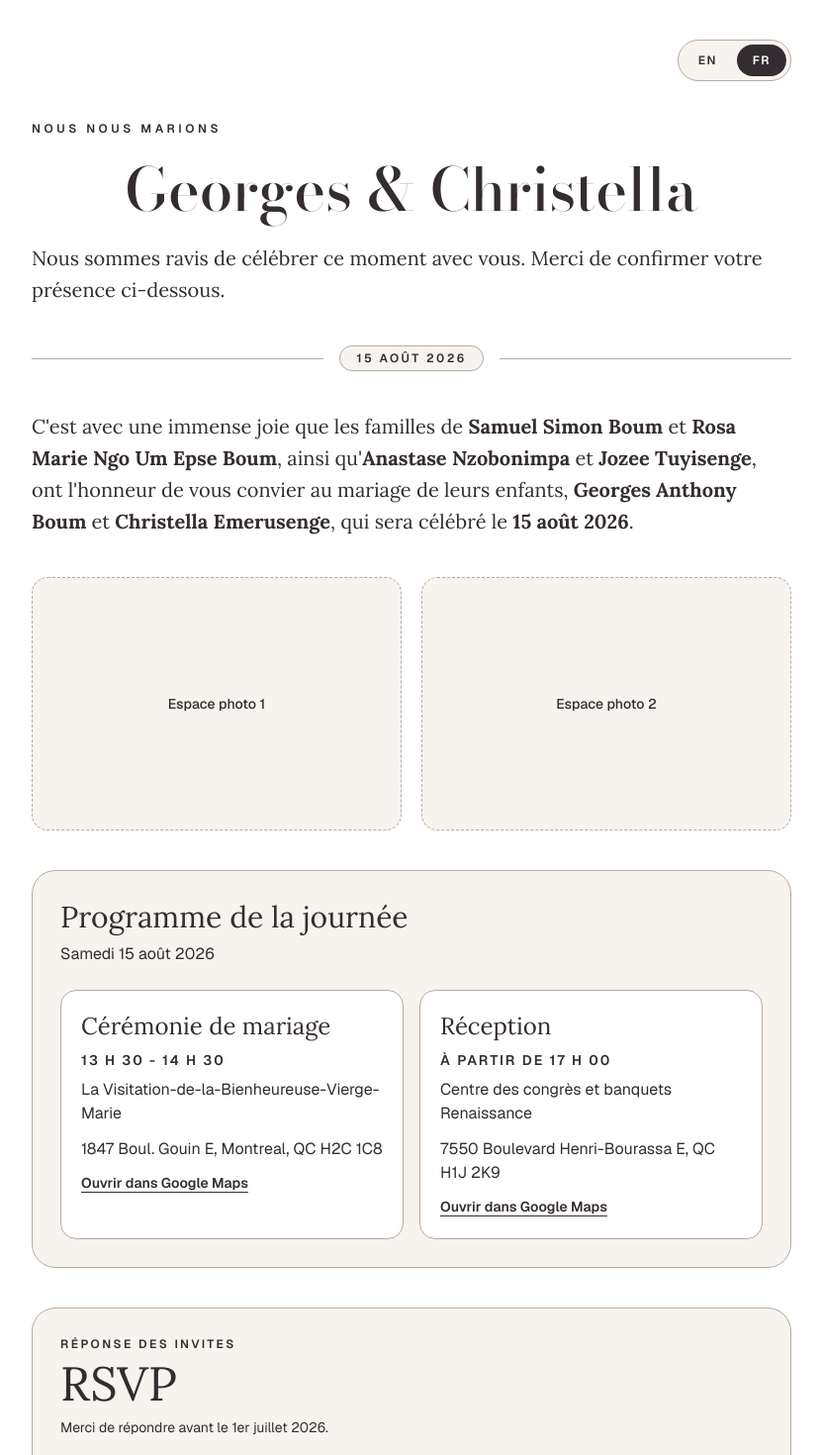
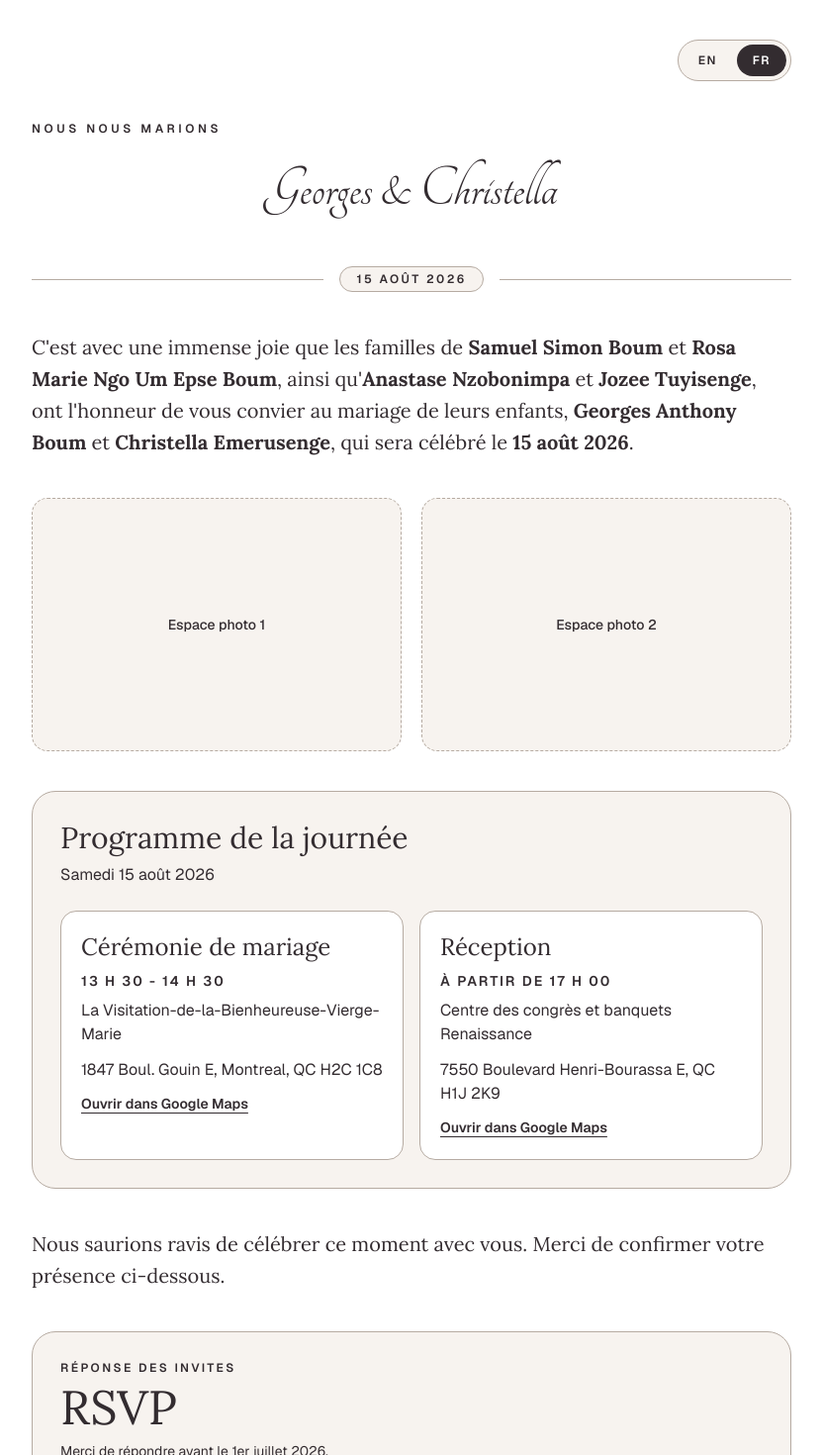
Before and after one commit to Freshafro/wedding-invitation, a Next.js app: page / in a window 1280 px wide. Shown: the top 1470 px of the page at 99% size, without its empty margins (224-1055 px from the left). Built offline with nearby package versions, Linux system fonts and the light colour scheme.

Commit message:
Changed font style

```diff
--- a/app/globals.css
+++ b/app/globals.css
@@ -37,3 +37,7 @@ html {
 .font-script {
   font-family: var(--font-bodoni-moda), "Times New Roman", serif;
 }
+
+.font-couple {
+  font-family: var(--font-tangerine), "Brush Script MT", cursive;
+}
--- a/app/layout.tsx
+++ b/app/layout.tsx
@@ -1,5 +1,5 @@
 import type { Metadata } from "next";
-import { Bodoni_Moda, Geist, Geist_Mono, Lora } from "next/font/google";
+import { Bodoni_Moda, Geist, Geist_Mono, Lora, Tangerine } from "next/font/google";
 import "./globals.css";
 
 const geistSans = Geist({
@@ -24,6 +24,12 @@ const bodoniModa = Bodoni_Moda({
   weight: ["500", "600", "700"],
 });
 
+const tangerine = Tangerine({
+  variable: "--font-tangerine",
+  subsets: ["latin"],
+  weight: ["400", "700"],
+});
+
 export const metadata: Metadata = {
   title: "Georges and Christella | Mariage & RSVP",
   description: "Site de mariage et RSVP de Georges Anthony Boum et Christella Emerusenge.",
@@ -37,7 +43,7 @@ export default function RootLayout({
   return (
     <html lang="en">
       <body
-        className={`${geistSans.variable} ${geistMono.variable} ${lora.variable} ${bodoniModa.variable} antialiased`}
+        className={`${geistSans.variable} ${geistMono.variable} ${lora.variable} ${bodoniModa.variable} ${tangerine.variable} antialiased`}
       >
         {children}
       </body>
--- a/app/page.tsx
+++ b/app/page.tsx
@@ -14,7 +14,7 @@ export default function Home() {
         coupleNames: "Georges & Christella",
         heroKicker: "We are getting married",
         heroDate: "August 15, 2026",
-        intro: "We are so excited to celebrate with you. Please RSVP below and let us know your attendance details.",
+        intro: "We would be so excited to celebrate with you. Please RSVP below and let us know your attendance details.",
         announcement: (
           <>
             With grateful hearts, the families of <strong>Samuel Simon Boum</strong> and{" "}
@@ -40,7 +40,7 @@ export default function Home() {
         coupleNames: "Georges & Christella",
         heroKicker: "Nous nous marions",
         heroDate: "15 août 2026",
-        intro: "Nous sommes ravis de célébrer ce moment avec vous. Merci de confirmer votre présence ci-dessous.",
+        intro: "Nous saurions ravis de célébrer ce moment avec vous. Merci de confirmer votre présence ci-dessous.",
         announcement: (
           <>
             C&apos;est avec une immense joie que les familles de <strong>Samuel Simon Boum</strong> et{" "}
@@ -100,8 +100,10 @@ export default function Home() {
 
           <div className="space-y-4">
             <p className="text-xs font-semibold uppercase tracking-[0.3em]">{t.heroKicker}</p>
-            <h1 className="font-script text-center text-5xl leading-tight sm:text-6xl">{t.coupleNames}</h1>
-            <p className="font-display max-w-prose text-lg leading-8 sm:text-xl">{t.intro}</p>
+            <h1 className="font-couple text-center text-5xl leading-tight font-normal sm:text-6xl">
+              {t.coupleNames}
+            </h1>
+            {/* <p className="font-display max-w-prose text-lg leading-8 sm:text-xl">{t.intro}</p> */}
           </div>
 
           <div className="flex items-center gap-4" aria-hidden>
@@ -160,6 +162,9 @@ export default function Home() {
             </div>
           </div>
         </section>
+
+        <p className="font-display max-w-prose text-lg leading-8 sm:text-xl">{t.intro}</p>
+
         <Suspense fallback={<div className="rounded-3xl border border-[var(--border-muted)] bg-[var(--surface-soft)] p-7 text-sm">Loading RSVP form...</div>}>
           <RsvpForm locale={locale} />
         </Suspense>
```
